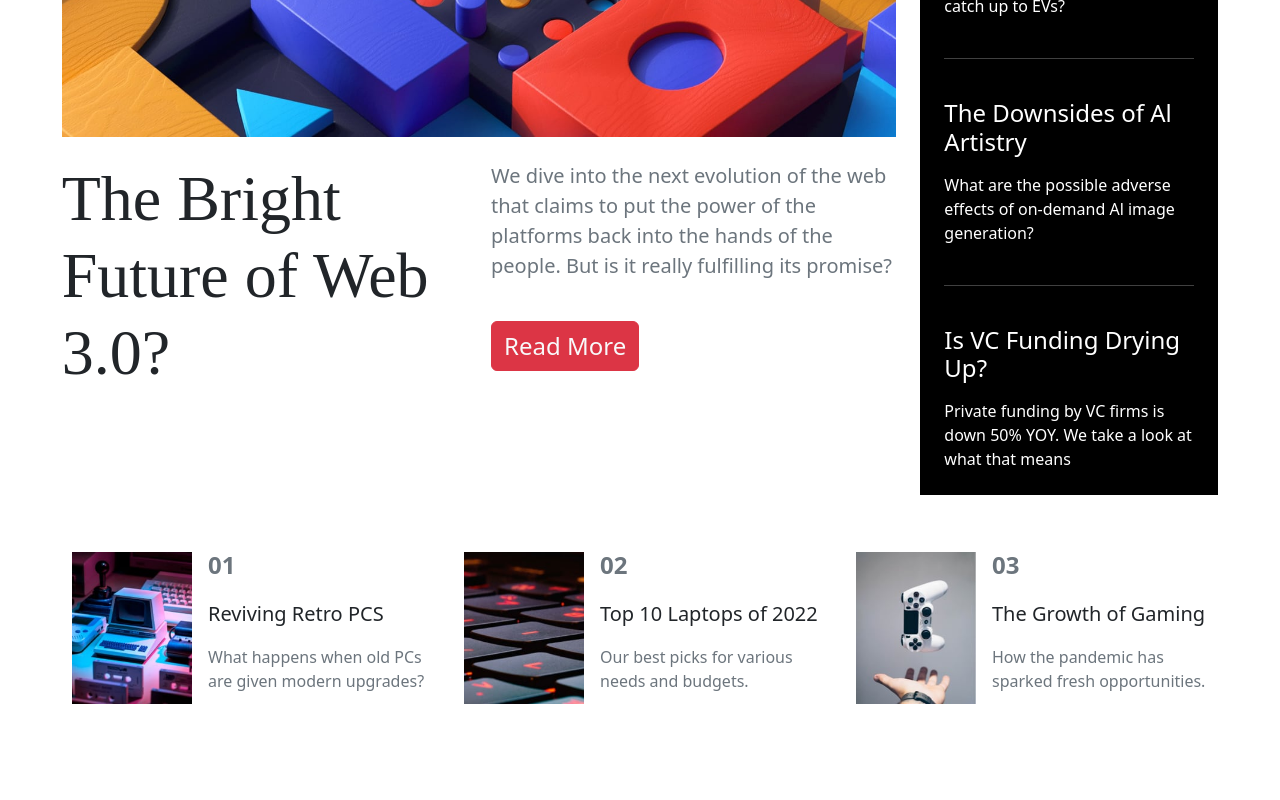
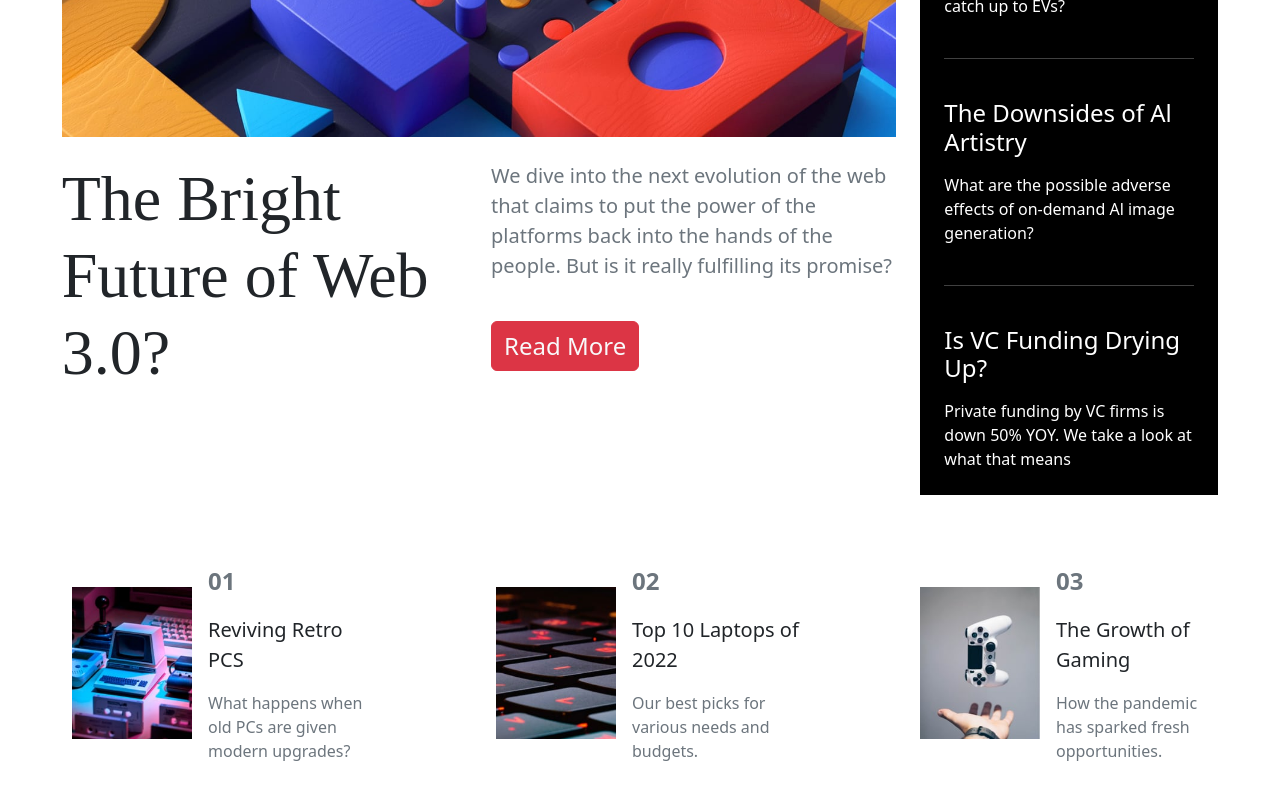
Before and after one commit to NOWORRYGNN/news, a React (Vite) app: page / in a window 1280 px wide. Shown: the part 364-1164 px from the top of the page. Before the commit the page ends 1129 px from the top, so only its background shows below. Built offline with nearby package versions, Linux system fonts and the light colour scheme; data requests are answered from the project's data file.

Commit message:
News 0.61920

```diff
--- a/src/components/card.jsx
+++ b/src/components/card.jsx
@@ -5,14 +5,14 @@ import Image from 'react-bootstrap/Image';
 
 export default function card({imageUrl, Number, Tittle, Content}){
   return (
-      <Stack direction='horizontal' className='gap-3'>
+      <Stack direction='horizontal' className='gap-3 p-lg-5 p-sm-0'>
         <div>
           <Image src={imageUrl} alt='miniContentImg' width={120} />
         </div>
-        <div>
+        <div className='mt-3'>
           <p className='text-secondary fw-bold fs-4'>{Number}</p>
           <p className='font-weight-bold fs-5'>{Tittle}</p>
-          <p className='text-secondary fs-6'>{Content}</p>
+          <p className='text-secondary fs-6 text-justify'>{Content}</p>
         </div>
       </Stack>
 
--- a/src/components/layout/LayoutSection.jsx
+++ b/src/components/layout/LayoutSection.jsx
@@ -21,7 +21,7 @@ export default function LayoutSection(){
         </Col>
         <Col xs={12} md={3}><Section2sidecontent /></Col>
       </Row>
-      <Row className='ms-1 mt-1 p-5'>
+      <Row className='ms-1 mt-1'>
         {/* imageUrl, Number, Tittle, Content */}
         <Col sm>
           <Card imageUrl={Cimage1} Number="01" Tittle="Reviving Retro PCS" Content="What happens when old PCs are given modern upgrades?" />
--- a/src/components/layout/navbar.jsx
+++ b/src/components/layout/navbar.jsx
@@ -8,7 +8,7 @@ function navbar() {
   return (
     <>
       {['md'].map((expand) => (
-        <Navbar key={expand} bg="white" expand={expand} className="ms-2 mb-1 p-5 mt-0">
+        <Navbar key={expand} bg="white" expand={expand} className="ms-2 mb-1 p-xl-5 p-sm-0 mt-0">
           <Container fluid>
             <Navbar.Brand href="#">
                 <img src={brandImage} alt='brandImage' />
```
